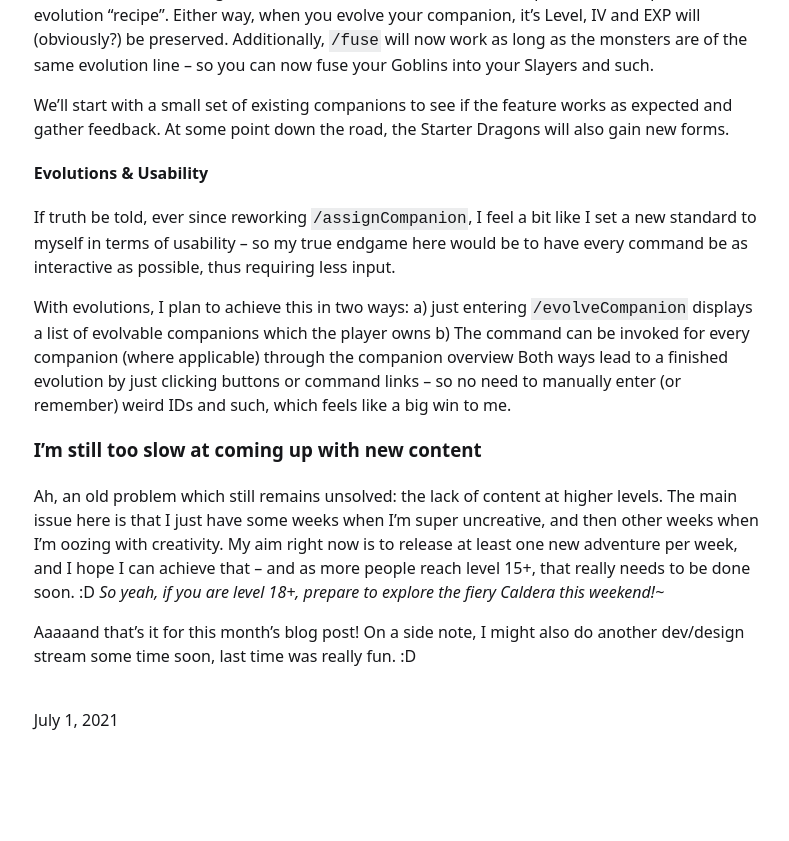
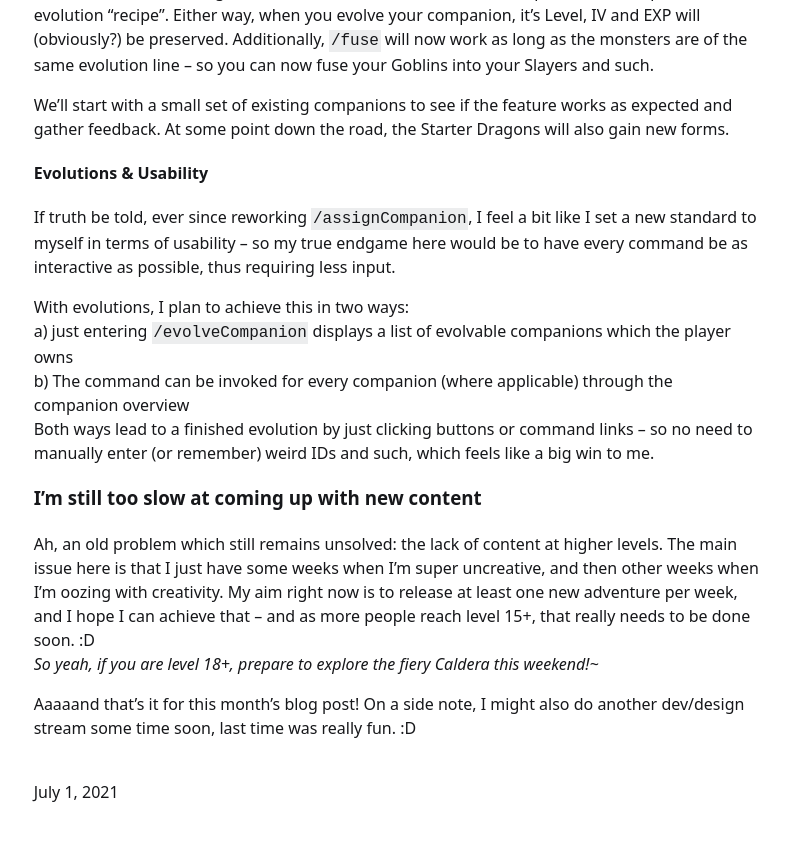
Before and after one commit to TypoTales/Website, a Jekyll site: the page built from docs/_posts/2021-07-01-june-review-2021.md, in a window 1280 px wide and 900 px high, scrolled down 2586 px. Shown: the top 841 px of the window, without its empty margins (329-1118 px from the left). Built offline with Jekyll 4.4.1, drawn with Linux system fonts in a browser that asks for light colours.

Commit message:
added linebreaks

```diff
--- a/docs/_posts/2021-07-01-june-review-2021.md
+++ b/docs/_posts/2021-07-01-june-review-2021.md
@@ -42,13 +42,13 @@ We'll start with a small set of existing companions to see if the feature works
 #### Evolutions & Usability
 If truth be told, ever since reworking `/assignCompanion`, I feel a bit like I set a new standard to myself in terms of usability – so my true endgame here would be to have every command be as interactive as possible, thus requiring less input.
 
-With evolutions, I plan to achieve this in two ways:
-a) just entering `/evolveCompanion` displays a list of evolvable companions which the player owns
-b) The command can be invoked for every companion (where applicable) through the companion overview
+With evolutions, I plan to achieve this in two ways:<br>
+a) just entering `/evolveCompanion` displays a list of evolvable companions which the player owns<br>
+b) The command can be invoked for every companion (where applicable) through the companion overview<br>
 Both ways lead to a finished evolution by just clicking buttons or command links – so no need to manually enter (or remember) weird IDs and such, which feels like a big win to me.
 
 ### I'm still too slow at coming up with new content
-Ah, an old problem which still remains unsolved: the lack of content at higher levels. The main issue here is that I just have some weeks when I'm super uncreative, and then other weeks when I'm oozing with creativity. My aim right now is to release at least one new adventure per week, and I hope I can achieve that – and as more people reach level 15+, that really needs to be done soon. :D
+Ah, an old problem which still remains unsolved: the lack of content at higher levels. The main issue here is that I just have some weeks when I'm super uncreative, and then other weeks when I'm oozing with creativity. My aim right now is to release at least one new adventure per week, and I hope I can achieve that – and as more people reach level 15+, that really needs to be done soon. :D<br>
 *So yeah, if you are level 18+, prepare to explore the fiery Caldera this weekend!~*
 
 Aaaaand that's it for this month's blog post!
```
